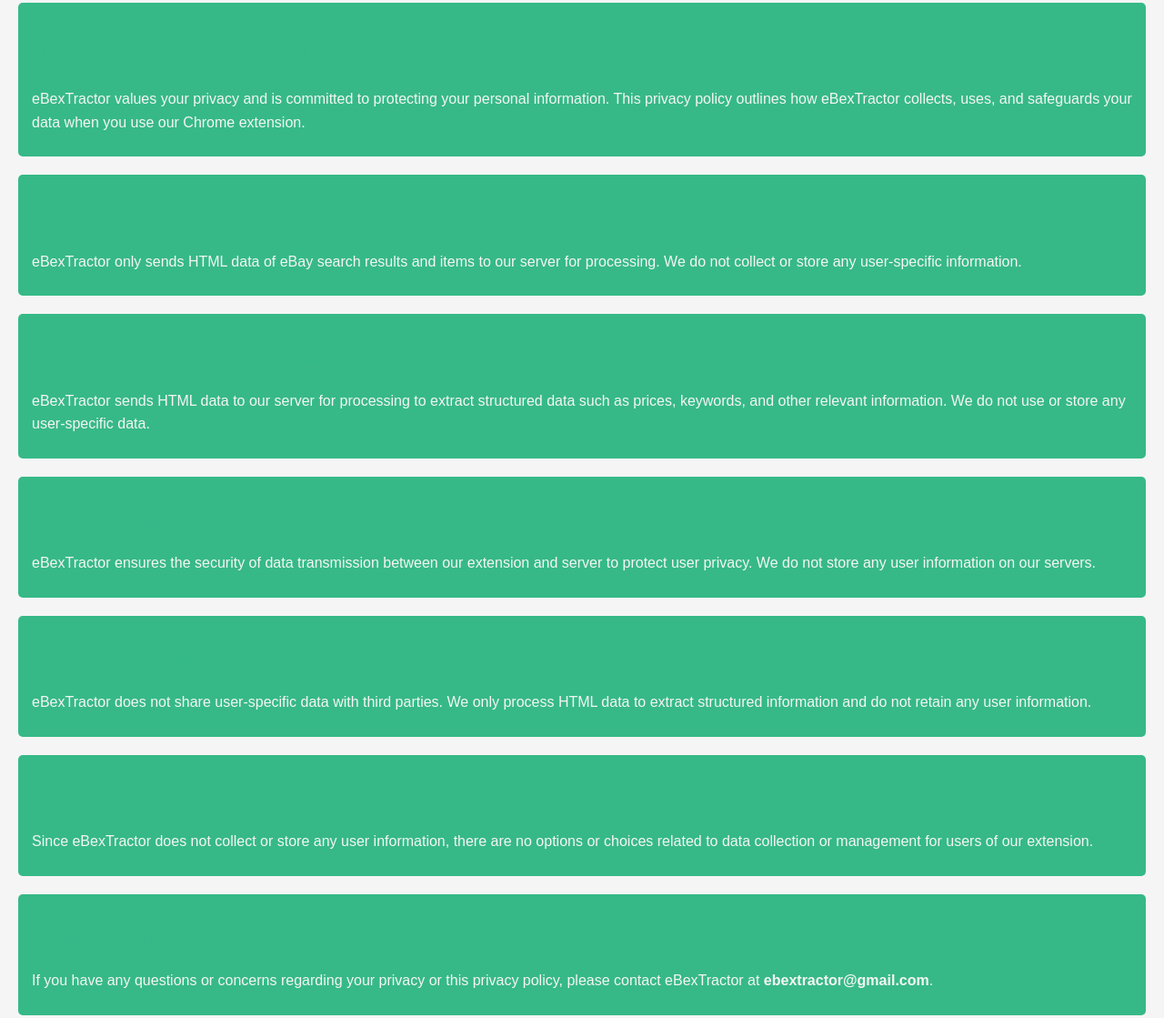
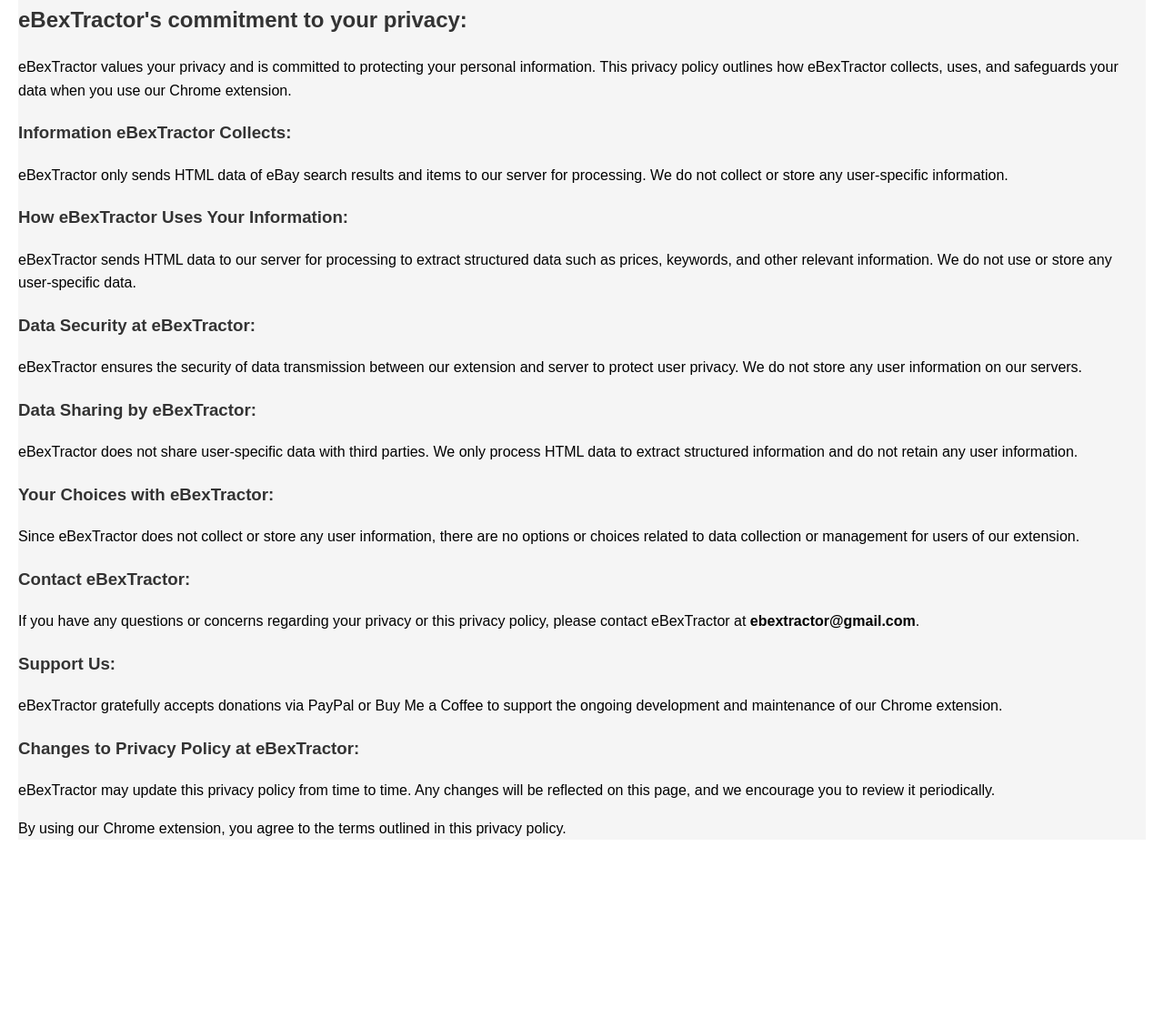
Before and after one commit to koribot/ebextractor-privacy-policy, a plain HTML site: page index.html in a window 1280 px wide. Shown: the part 91-1210 px from the top of the page at 91% size. After the commit the page ends 1034 px from the top, so only its background shows below. Drawn offline with Linux system fonts and the light colour scheme.

Commit message:
Update index.html

```diff
--- a/index.html
+++ b/index.html
@@ -9,13 +9,15 @@
     font-family: Arial, sans-serif;
     margin: 20px;
     line-height: 1.6;
+    background-color: 36b987;
+  }
+  div{
     background-color: #f5f5f5;
-    color: #f5f5f5;
   }
   h1,
   h2,
   h3 {
-    color: #36b987;
+    color: #333;
   }
   strong {
     font-weight: bold;
@@ -23,87 +25,65 @@
   p {
     margin-bottom: 10px;
   }
-  .policy-section {
-    background-color: #36b987;
-    padding: 15px;
-    border-radius: 5px;
-    margin-bottom: 20px;
-  }
 </style>
 </head>
 <body>
+  <div>
 <h1>User Privacy Policy</h1>
 
-<div class="policy-section">
 <h2>eBexTractor's commitment to your privacy:</h2>
 <p>
   eBexTractor values your privacy and is committed to protecting your personal
   information. This privacy policy outlines how eBexTractor collects, uses, and
   safeguards your data when you use our Chrome extension.
 </p>
-</div>
 
-<div class="policy-section">
 <h3>Information eBexTractor Collects:</h3>
 <p>
   eBexTractor only sends HTML data of eBay search results and items to our server for processing. We do not collect or store any user-specific information.
 </p>
-</div>
 
-<div class="policy-section">
 <h3>How eBexTractor Uses Your Information:</h3>
 <p>
   eBexTractor sends HTML data to our server for processing to extract structured data such as prices, keywords, and other relevant information. We do not use or store any user-specific data.
 </p>
-</div>
 
-<div class="policy-section">
 <h3>Data Security at eBexTractor:</h3>
 <p>
   eBexTractor ensures the security of data transmission between our extension and server to protect user privacy. We do not store any user information on our servers.
 </p>
-</div>
 
-<div class="policy-section">
 <h3>Data Sharing by eBexTractor:</h3>
 <p>
   eBexTractor does not share user-specific data with third parties. We only process HTML data to extract structured information and do not retain any user information.
 </p>
-</div>
 
-<div class="policy-section">
 <h3>Your Choices with eBexTractor:</h3>
 <p>
   Since eBexTractor does not collect or store any user information, there are no options or choices related to data collection or management for users of our extension.
 </p>
-</div>
 
-<div class="policy-section">
 <h3>Contact eBexTractor:</h3>
 <p>
   If you have any questions or concerns regarding your privacy or this
   privacy policy, please contact eBexTractor at <b>ebextractor@gmail.com</b>.
 </p>
-</div>
 
-<div class="policy-section">
 <h3>Support Us:</h3>
 <p>
   eBexTractor gratefully accepts donations via PayPal or Buy Me a Coffee to support the ongoing development and maintenance of our Chrome extension.
 </p>
-</div>
 
-<div class="policy-section">
 <h3>Changes to Privacy Policy at eBexTractor:</h3>
 <p>
   eBexTractor may update this privacy policy from time to time. Any changes will be
   reflected on this page, and we encourage you to review it periodically.
 </p>
-</div>
 
 <p>
   By using our Chrome extension, you agree to the terms outlined in this
   privacy policy.
 </p>
+      </div>
 </body>
 </html>
```
